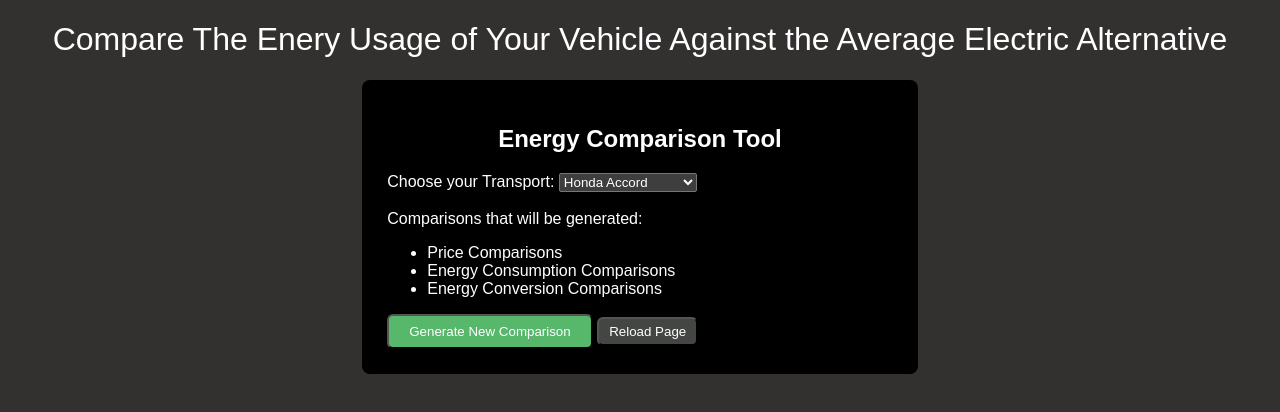
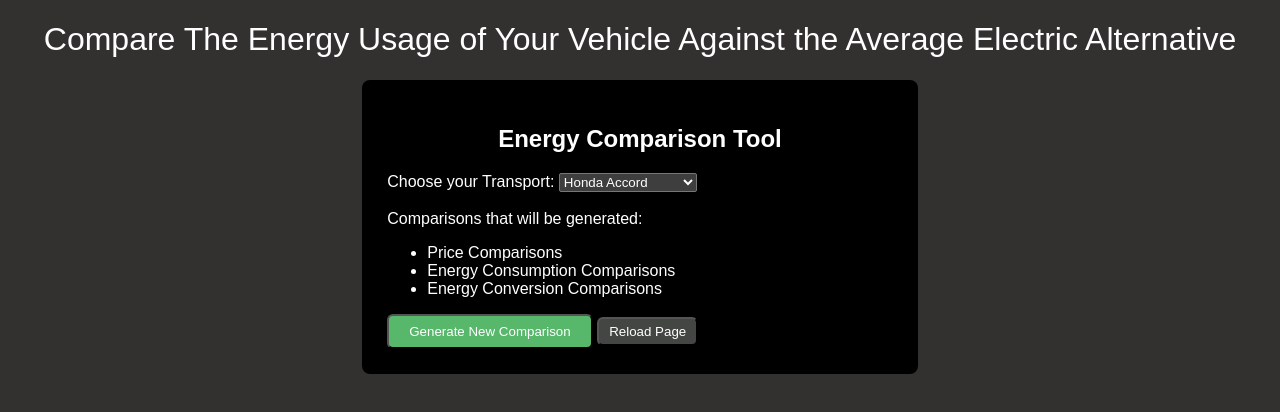
Before and after one commit to jennadunford/ELEN3020A-SoftwareDev-ProjectRepo, a plain HTML site: page index.html in a window 1280 px wide. Shown: the top 412 px of the page. Drawn offline with nearby package versions, Linux system fonts and the light colour scheme; no server answers.

Commit message:
Update index.html

```diff
--- a/index.html
+++ b/index.html
@@ -11,7 +11,7 @@
   </head>
   <body>
     <h1>
-      Compare The Enery Usage of Your Vehicle Against the Average Electric
+      Compare The Energy Usage of Your Vehicle Against the Average Electric
       Alternative
     </h1>
     <section></section>
@@ -58,7 +58,9 @@
         </div>
         <div class="petrolTextDiv">
           <div id="petrolV">Price of Petrol per Litre: R23.485</div>
-          <div id="electricV">Price of Electricity per (kiloWatt Hour): R1.33</div>
+          <div id="electricV">
+            Price of Electricity per (kiloWatt Hour): R1.33
+          </div>
         </div>
       </li>
       <li class="showBox">
```
